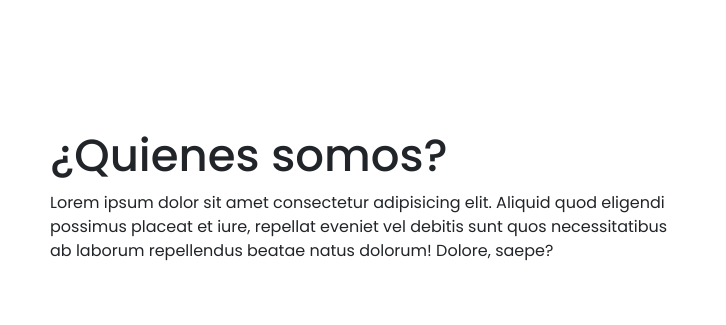
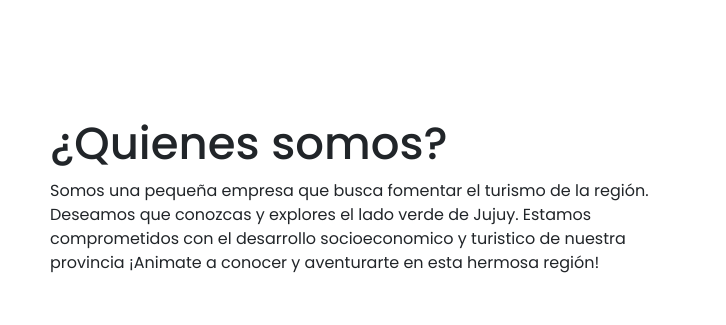
Before and after one commit to Juarex9/proyecto-coderhouse, a website: page index.html in a window 1280 px wide. Shown: the part 837-1162 px from the top of the page, 0-726 px from the left. Drawn offline with nearby package versions, Linux system fonts and the light colour scheme.

Commit message:
se borró el lorem del index

```diff
--- a/index.html
+++ b/index.html
@@ -12,8 +12,10 @@
     <link rel="stylesheet" href="https://cdn.jsdelivr.net/npm/aos@2.3.1/dist/aos.css" />
     <link rel="icon" type="image/x-icon" href="./favicon_io/favicon-32x32.png">
     <script src="https://cdn.jsdelivr.net/npm/aos@2.3.1/dist/aos.js"></script>
-    <meta name="description" content="Buscamos darle el reconocimiento que merecen nuestras yungas jujeñas. Somos una pequeña empresa que busca fomentar el turismo de la región de las Yungas ¡Entrá a nuestra web y conocé el lado verde de Jujuy!">
-    <meta name="keywords" content="viajes, jujuy, las yungas, yungas jujeñas, viajar, turistear, turismo, conocer, hospedaje, actividades, verde, ledesma, parque nacional, cañaveral">
+    <meta name="description"
+        content="Buscamos darle el reconocimiento que merecen nuestras yungas jujeñas. Somos una pequeña empresa que busca fomentar el turismo de la región de las Yungas ¡Entrá a nuestra web y conocé el lado verde de Jujuy!">
+    <meta name="keywords"
+        content="viajes, jujuy, las yungas, yungas jujeñas, viajar, turistear, turismo, conocer, hospedaje, actividades, verde, ledesma, parque nacional, cañaveral">
     <!--PROTOCOLO OPEN GRAPH-->
     <meta property="og:description" content="">
 
@@ -24,7 +26,8 @@
     <header> <!--Encabezado-->
         <nav class="navbar navbar-expand-lg menu">
             <div class="container-fluid">
-                <a class="navbar-brand" href="./index.html"><img class="logo" src="./img/logo-turistear.png" alt="logo-empresa"></a>
+                <a class="navbar-brand" href="./index.html"><img class="logo" src="./img/logo-turistear.png"
+                        alt="logo-empresa"></a>
                 <button class="navbar-toggler" type="button" data-bs-toggle="collapse"
                     data-bs-target="#navbarSupportedContent" aria-controls="navbarSupportedContent"
                     aria-expanded="false" aria-label="Toggle navigation">
@@ -68,9 +71,9 @@
         <section class="presentacion">
             <div data-aos="zoom-in">
                 <h2>¿Quienes somos?</h2>
-                <p>Lorem ipsum dolor sit amet consectetur adipisicing elit. Aliquid quod eligendi possimus placeat
-                    et iure, repellat eveniet vel debitis sunt quos necessitatibus ab laborum repellendus beatae
-                    natus dolorum! Dolore, saepe?</p>
+                <p>Somos una pequeña empresa que busca fomentar el turismo de la región. Deseamos que conozcas y
+                    explores el lado verde de Jujuy. Estamos comprometidos con el desarrollo socioeconomico y turistico
+                    de nuestra provincia ¡Animate a conocer y aventurarte en esta hermosa región!</p>
             </div>
             <img src="./img/logo-turistear.png" alt="logo-empresa">
         </section>
@@ -95,7 +98,8 @@
             </div>
         </section>
         <div class="fixed">
-            <a href="https://web.whatsapp.com" target="_blank"><img src="./img/social_15707820.png" alt="burbuja-whatsapp"></a>
+            <a href="https://web.whatsapp.com" target="_blank"><img src="./img/social_15707820.png"
+                    alt="burbuja-whatsapp"></a>
         </div>
     </main>
     <footer> <!--Pie de pagina-->
```
